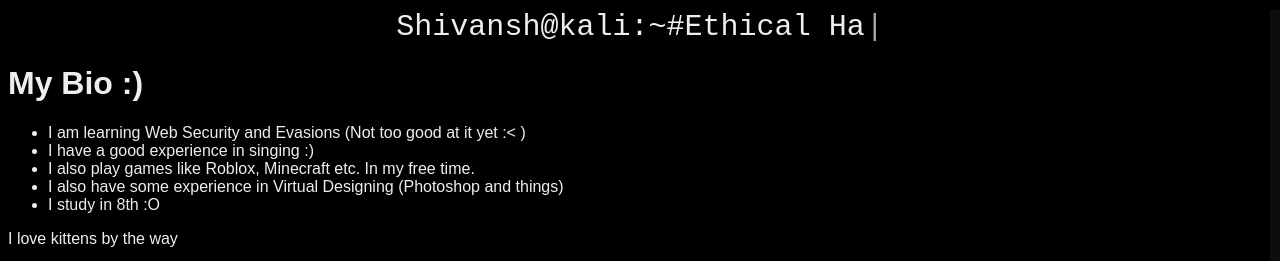
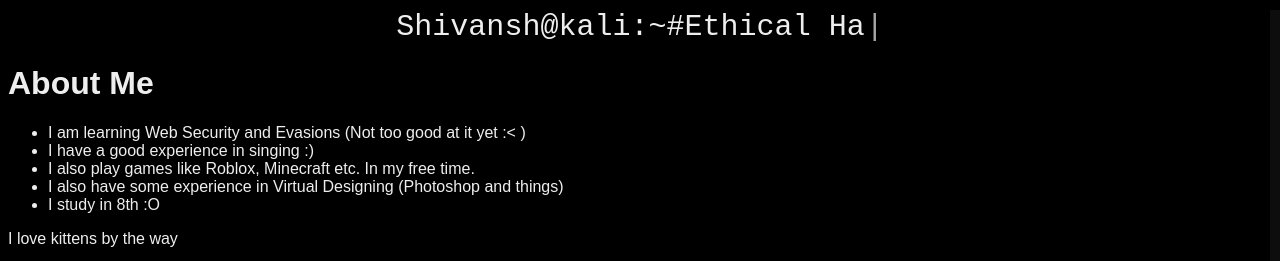
Before and after one commit to ShivanshMalik2/shivanshmalik2.github.io, a plain HTML site: page index.html in a window 1280 px wide. Shown: the top 261 px of the page. Drawn offline with nearby package versions, Linux system fonts and the light colour scheme.

Commit message:
Update index.html

```diff
--- a/index.html
+++ b/index.html
@@ -13,7 +13,7 @@
 <div id="scrollPath"></div>
     <script src="https://unpkg.com/typewriter-effect@latest/dist/core.js"></script>
     <script src="js/script.js"></script>
-  <h1>My Bio :)</h1>
+  <h1>About Me</h1>
   <ul>
     <li>I am learning Web Security and Evasions (Not too good at it yet :< )</li>
     <li>I have a good experience in singing :)</li>
```
